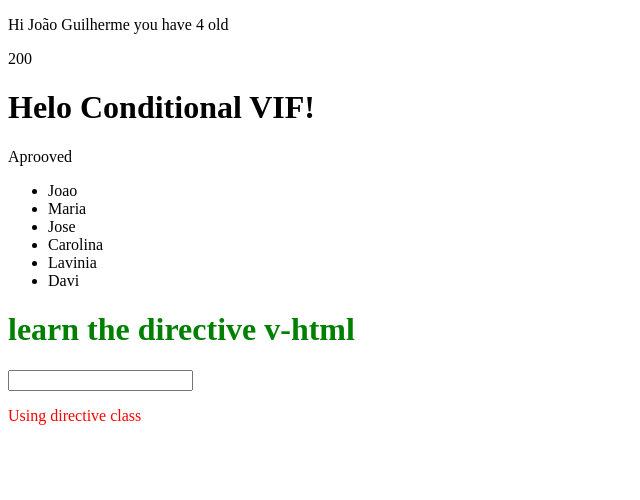
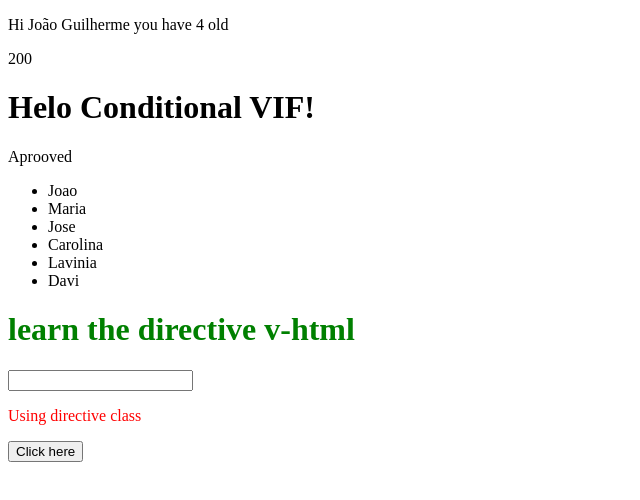
Before and after one commit to Welin7/improving-knowledge-with-vue-course, a Vue app in the folder vue3-course/: page / in a window 1280 px wide. Shown: the top 500 px of the page, without its empty margins (0-640 px from the left). Built offline with nearby package versions, Linux system fonts and the light colour scheme.

Commit message:
class twelve - event click.

```diff
--- a/vue3-course/src/App.vue
+++ b/vue3-course/src/App.vue
@@ -7,6 +7,7 @@ import Loop from "./components/ExampleLoop.vue";
 import Html from "./components/ExampleHTML.vue";
 import Model from "./components/ExampleModel.vue";
 import Class from "./components/ExampleClass.vue";
+import Click from "./components/ExampleClick.vue";
 </script>
 
 <!--HTML-->
@@ -17,4 +18,5 @@ import Class from "./components/ExampleClass.vue";
   <Html></Html>
   <Model></Model>
   <Class></Class>
+  <Click></Click>
 </template>
--- /dev/null
+++ b/vue3-course/src/components/ExampleClick.vue
@@ -0,0 +1,14 @@
+<!--SCRIPT-->
+<script setup>
+
+//function
+function Message(){
+    alert('Working with events of click');
+}
+
+</script>
+
+<!--HTML-->
+<template>
+    <button @click="Message">Click here</button>
+</template>
```
